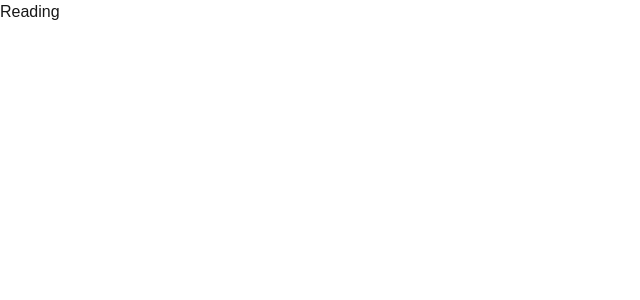
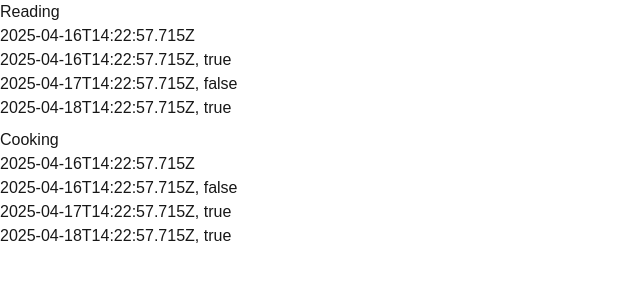
Before and after one commit to drewlong314/nextjs-habit-tracker, a Next.js app: page / in a window 1280 px wide. Shown: the top 300 px of the page, without its empty margins (0-640 px from the left). Built offline with nearby package versions, Linux system fonts and the light colour scheme.

Commit message:
create habit component

```diff
--- /dev/null
+++ b/components/Habit.tsx
@@ -0,0 +1,24 @@
+interface Habit {
+    title: string,
+    startDay: string,
+    dates: [[string, boolean]]
+}
+
+interface HabitParams {
+    habit: Habit
+}
+
+export default function Habit({ habit }: HabitParams) {
+
+    return (
+        <div>
+            <div>{habit.title}</div>
+            <div>{habit.startDay}</div>
+            <div className="flex flex-col h-20">
+                {habit.dates.map((date: [string, boolean], i) => {
+                    return <div key={i}>{`${date[0]}, ${date[1]}`}</div>
+                })}
+            </div>
+        </div>
+    );
+}
--- a/components/HabitList.tsx
+++ b/components/HabitList.tsx
@@ -1,11 +1,12 @@
 'use client'
 
 import { useEffect, useState } from "react";
+import Habit from "./Habit";
 
-interface Habit {
+export interface Habit {
     title: string,
-    startDay: Date,
-    dates: [{ Date: boolean }]
+    startDay: string,
+    dates: [[string, boolean]]
 }
 
 export default function HabitList() {
@@ -22,7 +23,11 @@ export default function HabitList() {
 
     return (
         <div>
-            {habits ? habits[0].title : "Loading"}
+            <div>
+                {habits?.length && habits.map((habit, i) => {
+                    return <Habit habit={habit} key={i} />
+                })}
+            </div>
         </div>
     );
 }
--- a/public/data.json
+++ b/public/data.json
@@ -3,18 +3,18 @@
     "title": "Reading",
     "startDay": "2025-04-16T14:22:57.715Z",
     "dates": [
-      { "2025-04-16T14:22:57.715Z": true },
-      { "2025-04-17T14:22:57.715Z": false },
-      { "2025-04-18T14:22:57.715Z": true }
+      ["2025-04-16T14:22:57.715Z", true],
+      ["2025-04-17T14:22:57.715Z", false],
+      ["2025-04-18T14:22:57.715Z", true]
     ]
   },
   {
     "title": "Cooking",
     "startDay": "2025-04-16T14:22:57.715Z",
     "dates": [
-      { "2025-04-16T14:22:57.715Z": false },
-      { "2025-04-17T14:22:57.715Z": true },
-      { "2025-04-18T14:22:57.715Z": true }
+      ["2025-04-16T14:22:57.715Z", false],
+      ["2025-04-17T14:22:57.715Z", true],
+      ["2025-04-18T14:22:57.715Z", true]
     ]
   }
 ]
```
